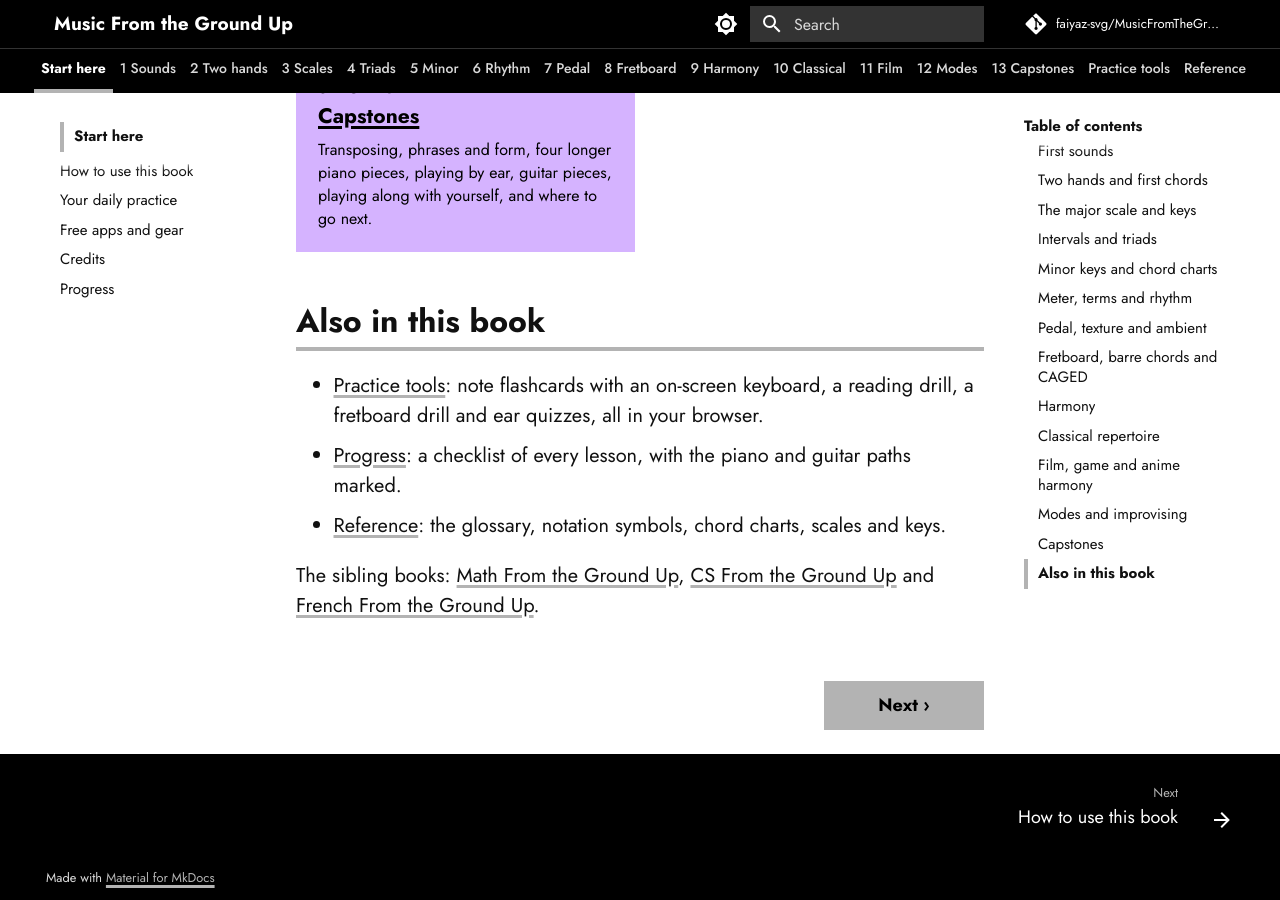
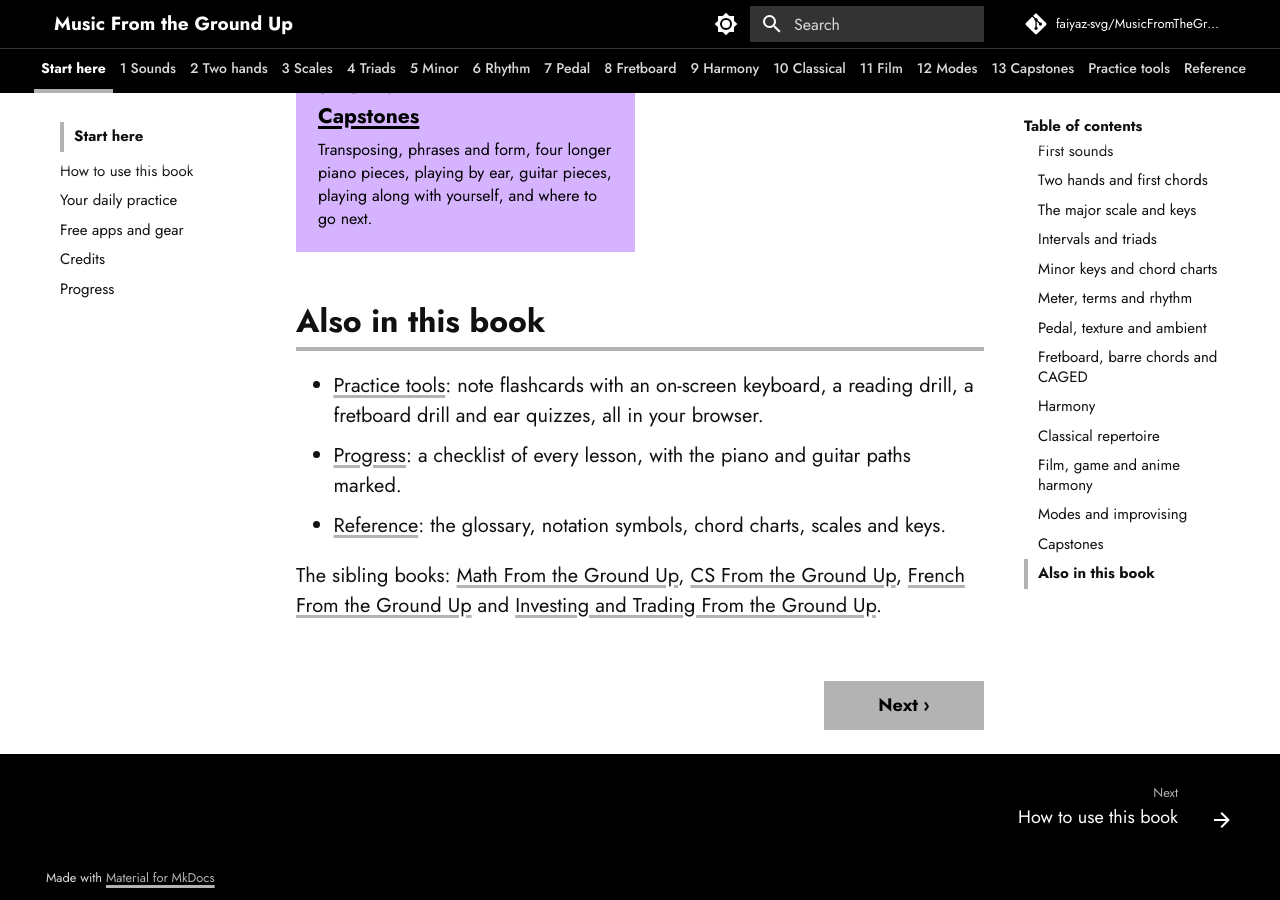
Before and after one commit to faiyaz-svg/MusicFromTheGroundUp, an MkDocs documentation site: the page built from docs/index.md, in a window 1280 px wide and 900 px high, scrolled down 2003 px. Built offline with MkDocs 1.6.1 and Material for MkDocs 9.7.7, drawn with Linux system fonts in a browser that asks for light colours; nearby versions of some CDN libraries; comment, search, counter and statistics services are not loaded.

Commit message:
link the investing and trading book from the home page

```diff
--- a/docs/index.md
+++ b/docs/index.md
@@ -148,4 +148,4 @@ Transposing, phrases and form, four longer piano pieces, playing by ear, guitar
 - [Progress](progress.md): a checklist of every lesson, with the piano and guitar paths marked.
 - [Reference](reference/index.md): the glossary, notation symbols, chord charts, scales and keys.
 
-The sibling books: [Math From the Ground Up](https://faiyaz-svg.github.io/MathFromTheGroundUp/), [CS From the Ground Up](https://faiyaz-svg.github.io/CSFromTheGroundUp/) and [French From the Ground Up](https://faiyaz-svg.github.io/FrenchFromTheGroundUp/).
+The sibling books: [Math From the Ground Up](https://faiyaz-svg.github.io/MathFromTheGroundUp/), [CS From the Ground Up](https://faiyaz-svg.github.io/CSFromTheGroundUp/), [French From the Ground Up](https://faiyaz-svg.github.io/FrenchFromTheGroundUp/) and [Investing and Trading From the Ground Up](https://faiyaz-svg.github.io/InvestingAndTradingFromTheGroundUp/).
```
